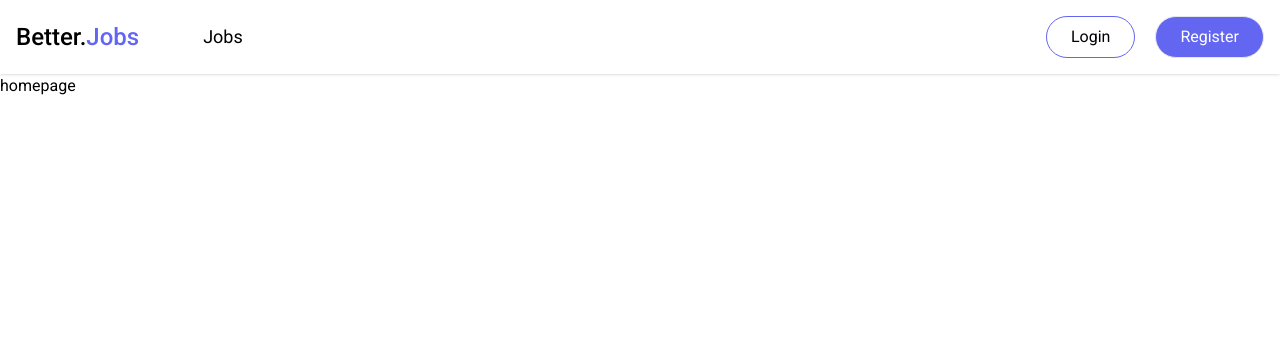
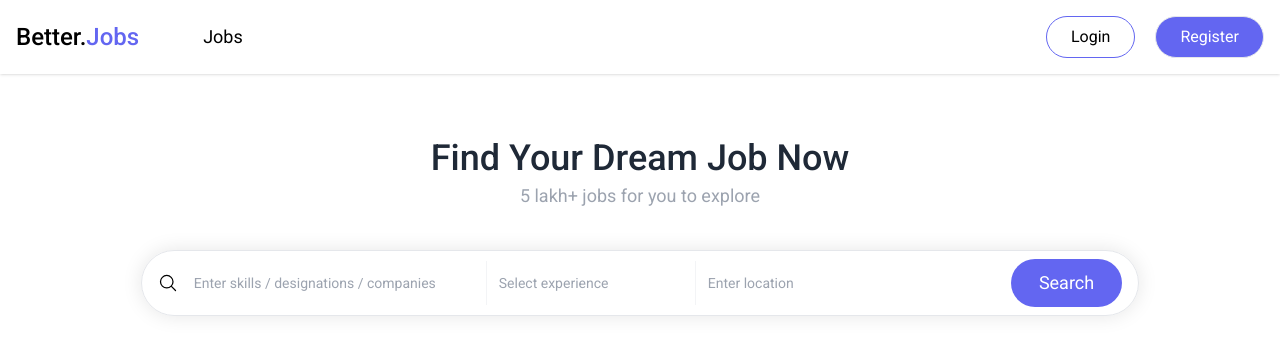
Before and after one commit to sazalislam04/better-jobs-portal, a Next.js app: page / in a window 1280 px wide. Shown: the top 354 px of the page. Built offline with nearby package versions, Linux system fonts and the light colour scheme.

Commit message:
added search input

```diff
--- /dev/null
+++ b/components/Home.js
@@ -0,0 +1,63 @@
+const HomePage = () => {
+  return (
+    <section className="mt-16 flex justify-center items-center">
+      <div className="container mx-auto px-4">
+        <div className="text-center">
+          <h2 className="text-4xl text-gray-800 capitalize font-medium">
+            Find your dream job now
+          </h2>
+          <p className="text-gray-400 text-lg mt-1">
+            5 lakh+ jobs for you to explore
+          </p>
+        </div>
+        {/* search bar */}
+        <div className="custom-shadow border w-[80%] mt-10 py-2 px-4 rounded-full flex items-center justify-between mx-auto">
+          <div className="flex items-center gap-1 w-3/4 ">
+            <span>
+              <svg
+                xmlns="http://www.w3.org/2000/svg"
+                fill="none"
+                viewBox="0 0 24 24"
+                strokeWidth={1.5}
+                stroke="currentColor"
+                className="w-5 h-5"
+              >
+                <path
+                  strokeLinecap="round"
+                  strokeLinejoin="round"
+                  d="M21 21l-5.197-5.197m0 0A7.5 7.5 0 105.196 5.196a7.5 7.5 0 0010.607 10.607z"
+                />
+              </svg>
+            </span>
+
+            <div className="divide-x divide-gray-100">
+              <input
+                type="search"
+                className="focus:outline-none w-72 mr-4 text-sm p-3"
+                placeholder="Enter skills / designations / companies"
+              />
+              <input
+                type="search"
+                placeholder="Select experience"
+                className="focus:outline-none mr-6 text-sm p-3"
+              />
+
+              <input
+                type="search"
+                placeholder="Enter location"
+                className="focus:outline-none text-sm p-3"
+              />
+            </div>
+          </div>
+          <div>
+            <button className="px-7 py-[10px] focus:ring-2 focus:ring-indigo-300 focus:border-indigo-400 transition duration-300 rounded-full text-white text-lg bg-indigo-500">
+              Search
+            </button>
+          </div>
+        </div>
+      </div>
+    </section>
+  );
+};
+
+export default HomePage;
--- a/pages/Header.js
+++ b/pages/Header.js
@@ -6,7 +6,7 @@ const Header = () => {
   return (
     <>
       <header className="py-4 shadow flex justify-between">
-        <nav className="hidden md:flex items-center justify-between container mx-auto px-4">
+        <nav className="hidden md:flex sticky top-0 items-center justify-between container mx-auto px-4">
           <div className="md:flex items-center gap-16 w-full">
             <h2 className="text-2xl font-medium">
               Better.<span className="text-indigo-500">Jobs</span>{" "}
--- a/pages/index.js
+++ b/pages/index.js
@@ -1,5 +1,6 @@
 import { Inter } from "@next/font/google";
 import Head from "next/head";
+import HomePage from "../components/Home";
 
 const inter = Inter({ subsets: ["latin"] });
 
@@ -13,7 +14,7 @@ export default function Home() {
         <link rel="icon" href="/favicon.ico" />
       </Head>
       <main>
-        <h2>homepage</h2>
+        <HomePage />
       </main>
     </>
   );
--- a/styles/globals.css
+++ b/styles/globals.css
@@ -15,3 +15,6 @@ a {
   color: inherit;
   text-decoration: none;
 }
+.custom-shadow {
+  box-shadow: 0 0 20px rgb(0, 0, 0, 0.1);
+}
```
